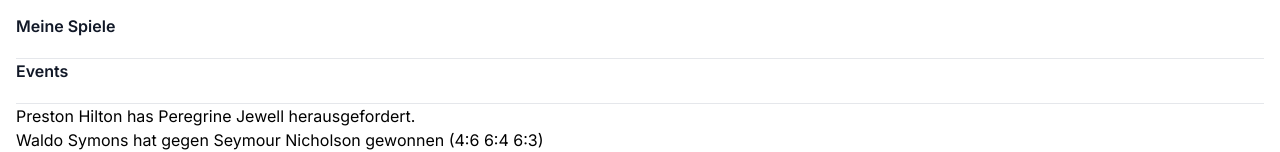
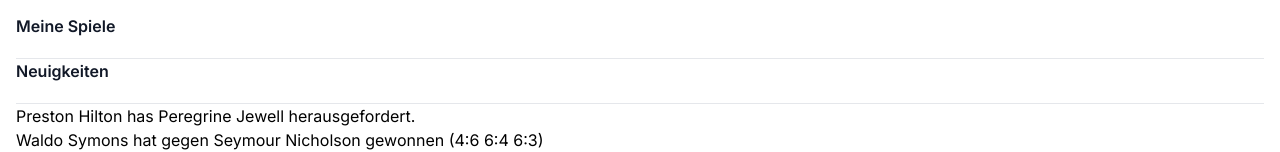
Before and after one commit to raphi011/pyramid, a Next.js app: page / in a window 1280 px wide. Shown: the part 278-430 px from the top of the page. Built offline with nearby package versions, Linux system fonts and the light colour scheme.

Commit message:
add vercel speedinsights

```diff
--- a/app/layout.tsx
+++ b/app/layout.tsx
@@ -2,6 +2,7 @@ import type { Metadata } from "next";
 import { Inter } from "next/font/google";
 import "./globals.css";
 import { Analytics } from "@vercel/analytics/react";
+import { SpeedInsights } from "@vercel/speed-insights/next";
 
 const inter = Inter({ subsets: ["latin"] });
 
@@ -20,6 +21,7 @@ export default function RootLayout({
       <body className={inter.className}>
         {children}
         <Analytics />
+        <SpeedInsights />
       </body>
     </html>
   );
--- a/app/page.tsx
+++ b/app/page.tsx
@@ -122,7 +122,7 @@ export default async function Home() {
       </div>
 
       <div className="border-b border-gray-200 pb-5">
-        <h3 className="text-base font-semibold leading-6 text-gray-900">Events</h3>
+        <h3 className="text-base font-semibold leading-6 text-gray-900">Neuigkeiten</h3>
       </div>
       <div>{events.map((row, i) => renderEvent(row, i))}</div>
       {/* <div>
--- a/package.json
+++ b/package.json
@@ -12,6 +12,7 @@
     "@headlessui/react": "^2.0.4",
     "@heroicons/react": "^2.1.4",
     "@vercel/analytics": "^1.3.1",
+    "@vercel/speed-insights": "^1.0.12",
     "next": "14.2.4",
     "react": "^18",
     "react-dom": "^18"
```
Also changed, not shown: 1 other file (tests, documents, lock files or other folders).
